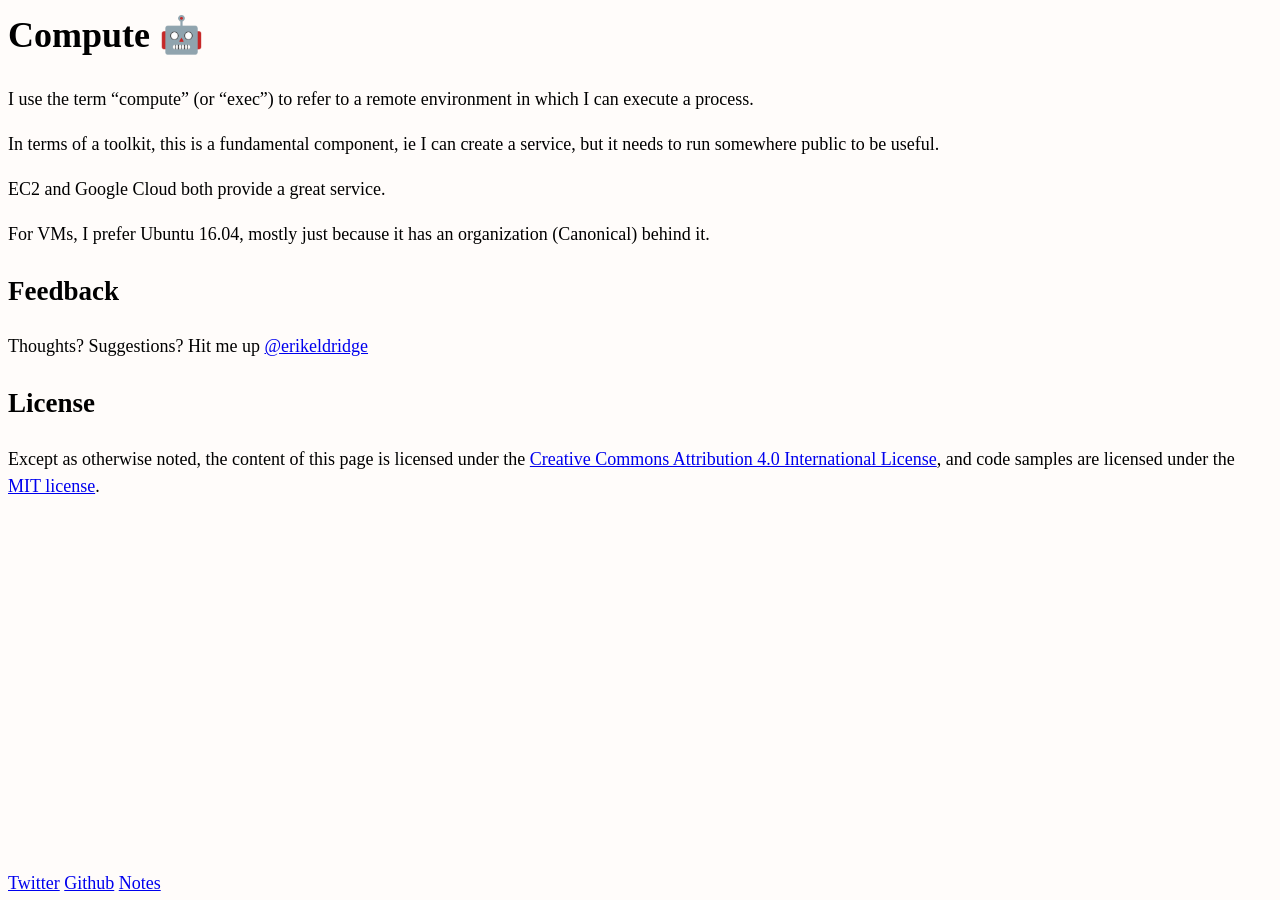
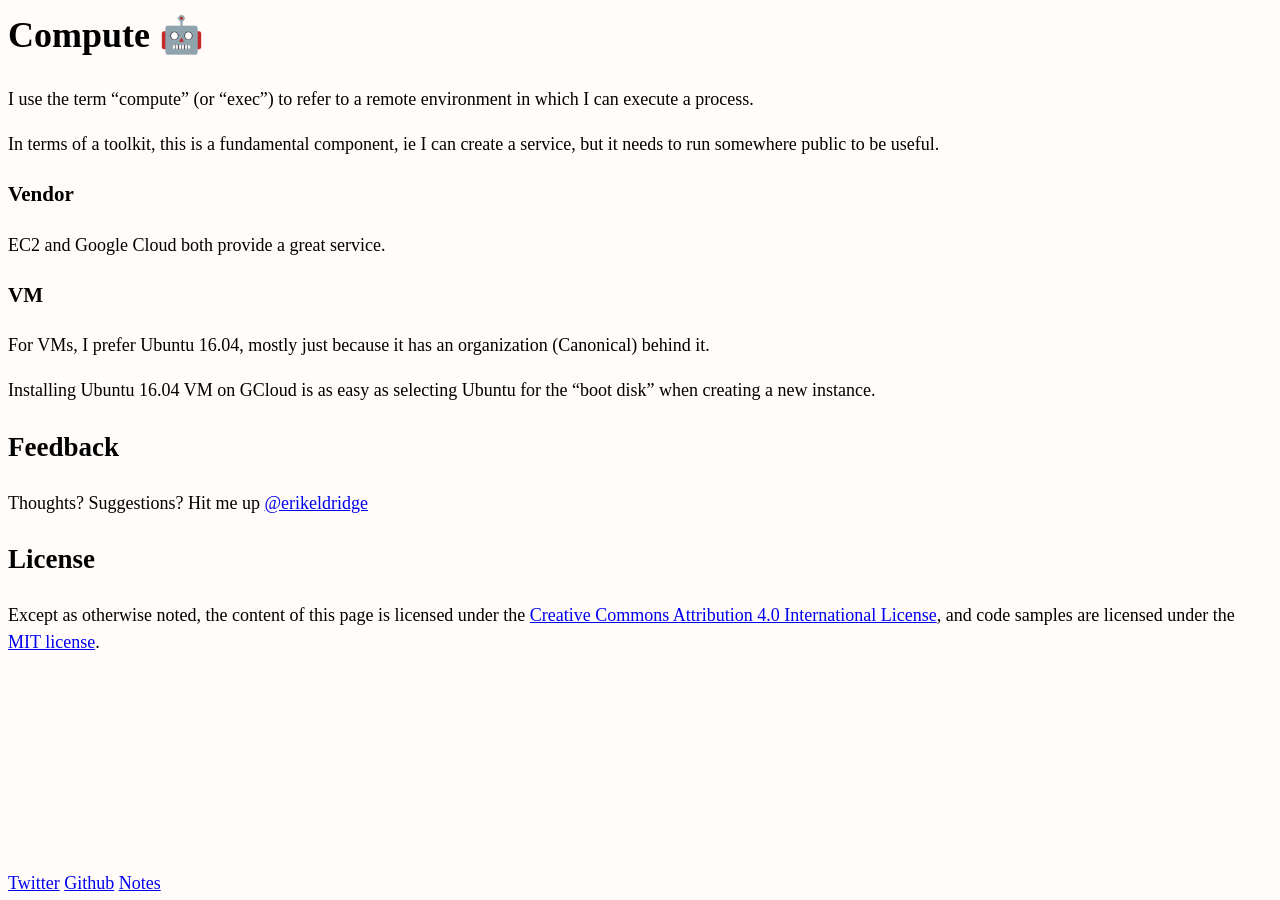
Before and after one commit to erikeldridge/erikeldridge.github.com, a Jekyll site: the page built from _posts/2018-04-15-compute.md, in a window 1280 px wide. Built offline with Jekyll 4.4.1, drawn with Linux system fonts in a browser that asks for light colours; nearby versions of some CDN libraries.

Commit message:
Update from Forestry.io - 2018-04-15-compute.md

```diff
--- a/_posts/2018-04-15-compute.md
+++ b/_posts/2018-04-15-compute.md
@@ -7,11 +7,19 @@ tags:
 - azure
 - gcloud
 - toolkit
+- ubuntu
+- node
 ---
 I use the term "compute" (or "exec") to refer to a remote environment in which I can execute a process.
 
 In terms of a toolkit, this is a fundamental component, ie I can create a service, but it needs to run somewhere public to be useful.
 
+### Vendor
+
 EC2 and Google Cloud both provide a great service.
 
+### VM
+
 For VMs, I prefer Ubuntu 16.04, mostly just because it has an organization (Canonical) behind it.
+
+Installing Ubuntu 16.04 VM on GCloud is as easy as selecting Ubuntu for the "boot disk" when creating a new instance.
```
